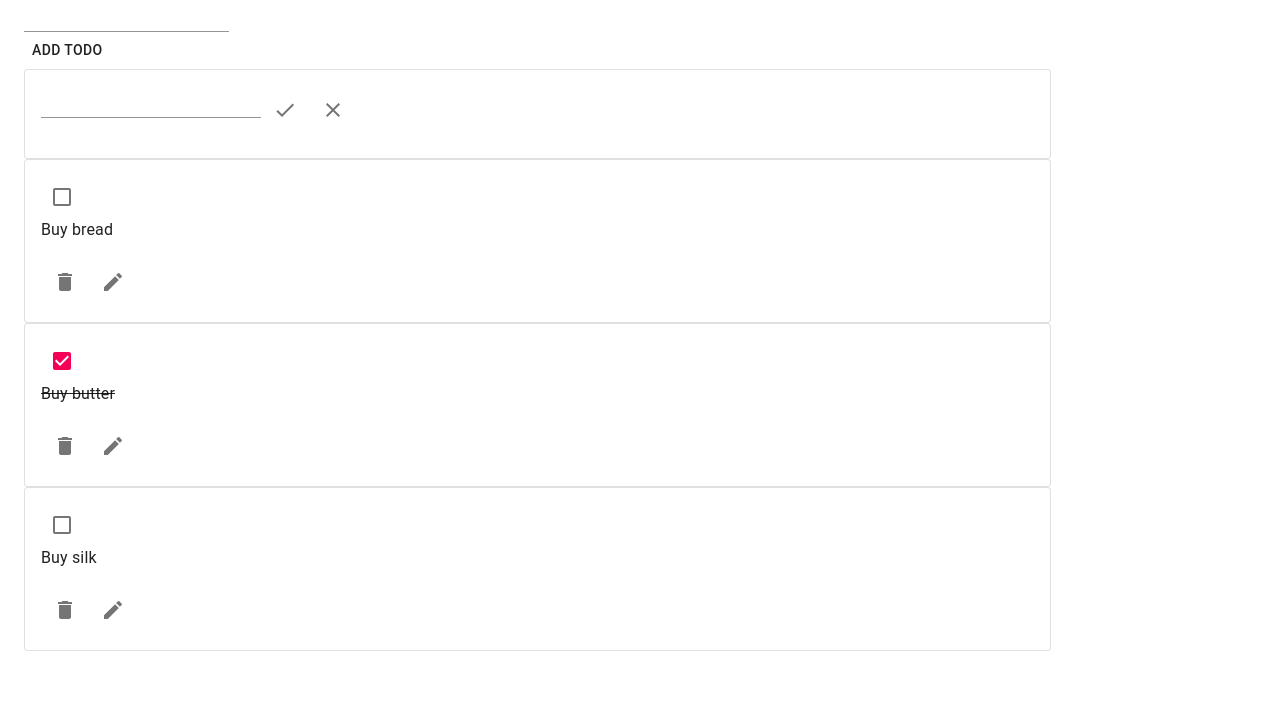
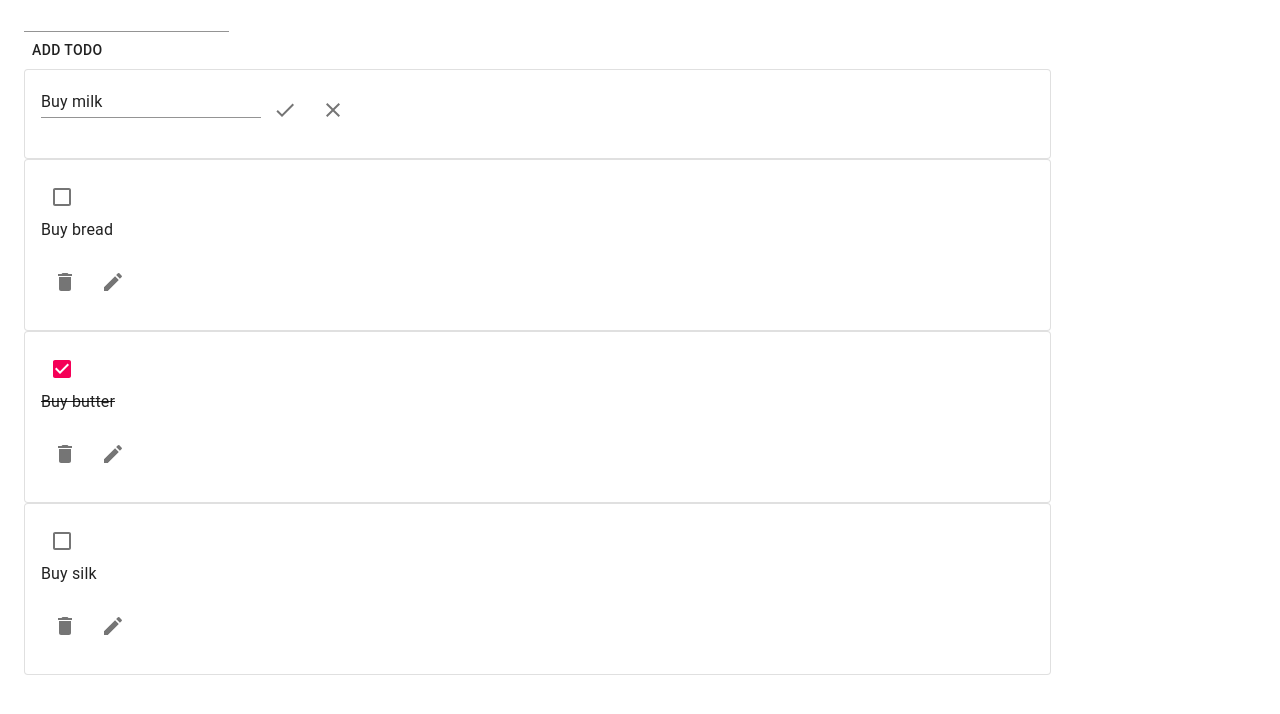
Before and after one commit to Nookee411/react-todo-app, a React (Create React App) app: page / in a window 1280 px wide. Both pictures are taken after a click on the button 113 px from the left and 191 px from the top of the page. Shown: the top 714 px of the page. Built offline with nearby package versions, Linux system fonts and the light colour scheme.

Commit message:
finished editing notes

```diff
--- a/src/components/TodoItem.jsx
+++ b/src/components/TodoItem.jsx
@@ -10,11 +10,16 @@ import {
 import { makeStyles } from '@material-ui/core/styles';
 import PropTypes from 'prop-types';
 import DeleteIcon from '@material-ui/icons/Delete';
-import { useDispatch } from 'react-redux';
+import { useDispatch, useSelector } from 'react-redux';
 import EditIcon from '@material-ui/icons/Edit';
 import CheckIcon from '@material-ui/icons/Check';
 import CloseIcon from '@material-ui/icons/Close';
-import { removeTodo, checkTodo } from '../store/slices/TodoSlice';
+import { removeTodo, checkTodo, editTodo } from '../store/slices/TodoSlice';
+
+const EDITING_RESULT = {
+  OK: 0,
+  CANCEL: false,
+};
 
 const useStyles = makeStyles({
   finished: {
@@ -26,14 +31,33 @@ const useStyles = makeStyles({
 });
 export default function TodoItem(props) {
   const [isEditing, setEditing] = useState(false);
+  const [editingText, setEditingText] = useState('');
   const { todo } = props;
   const classes = useStyles();
   const { id, content, finished } = todo;
   const dispatch = useDispatch();
+
+  function switchToEditing() {
+    setEditing(true);
+    setEditingText(content);
+  }
+  function finishEditing(result) {
+    return () => {
+      setEditing(false);
+      if (result === EDITING_RESULT.OK) {
+        console.table({ id, editingText });
+        dispatch(editTodo({ id, editingText }));
+      }
+    };
+  }
   return (
     <Card variant="outlined">
-      <CardContent hidden={isEditing}>
-        <Checkbox checked={finished} onClick={() => dispatch(checkTodo(id))} />
+      {!isEditing ? (
+        <CardContent>
+          <Checkbox
+            checked={finished}
+            onClick={() => dispatch(checkTodo(id))}
+          />
           <Typography
             paragraph
             className={finished ? classes.finished : classes.unfinished}
@@ -45,19 +69,24 @@ export default function TodoItem(props) {
           <IconButton onClick={() => dispatch(removeTodo(id))}>
             <DeleteIcon />
           </IconButton>
-        <IconButton onClick={() => setEditing(!isEditing)}>
+          <IconButton onClick={switchToEditing}>
             <EditIcon />
           </IconButton>
         </CardContent>
-      <CardContent hidden={!isEditing}>
-        <TextField />
+      ) : (
+        <CardContent>
+          <TextField
+            value={editingText}
+            onChange={(e) => setEditingText(e.target.value)}
+          />
           <IconButton>
-          <CheckIcon />
+            <CheckIcon onClick={finishEditing(EDITING_RESULT.OK)} />
           </IconButton>
           <IconButton>
-          <CloseIcon />
+            <CloseIcon onClick={finishEditing(EDITING_RESULT.CANCEL)} />
           </IconButton>
         </CardContent>
+      )}
     </Card>
   );
 }
--- a/src/store/slices/TodoSlice.js
+++ b/src/store/slices/TodoSlice.js
@@ -27,7 +27,15 @@ const todoSlice = createSlice({
       const todo = todos.find((elem) => elem.id === action.payload);
       todo.finished = !todo.finished;
     },
+
+    editTodo: (state, action) => {
+      const { id, editingText } = action.payload;
+      const editingTodo = state.todos.find((elem) => elem.id === id);
+      editingTodo.content = editingText;
+    },
   },
 });
 export default todoSlice;
-export const { addTodo, removeTodo, checkTodo } = todoSlice.actions;
+export const {
+  addTodo, removeTodo, checkTodo, editTodo,
+} = todoSlice.actions;
```
Lines whose indentation alone changed are shown as unchanged.
